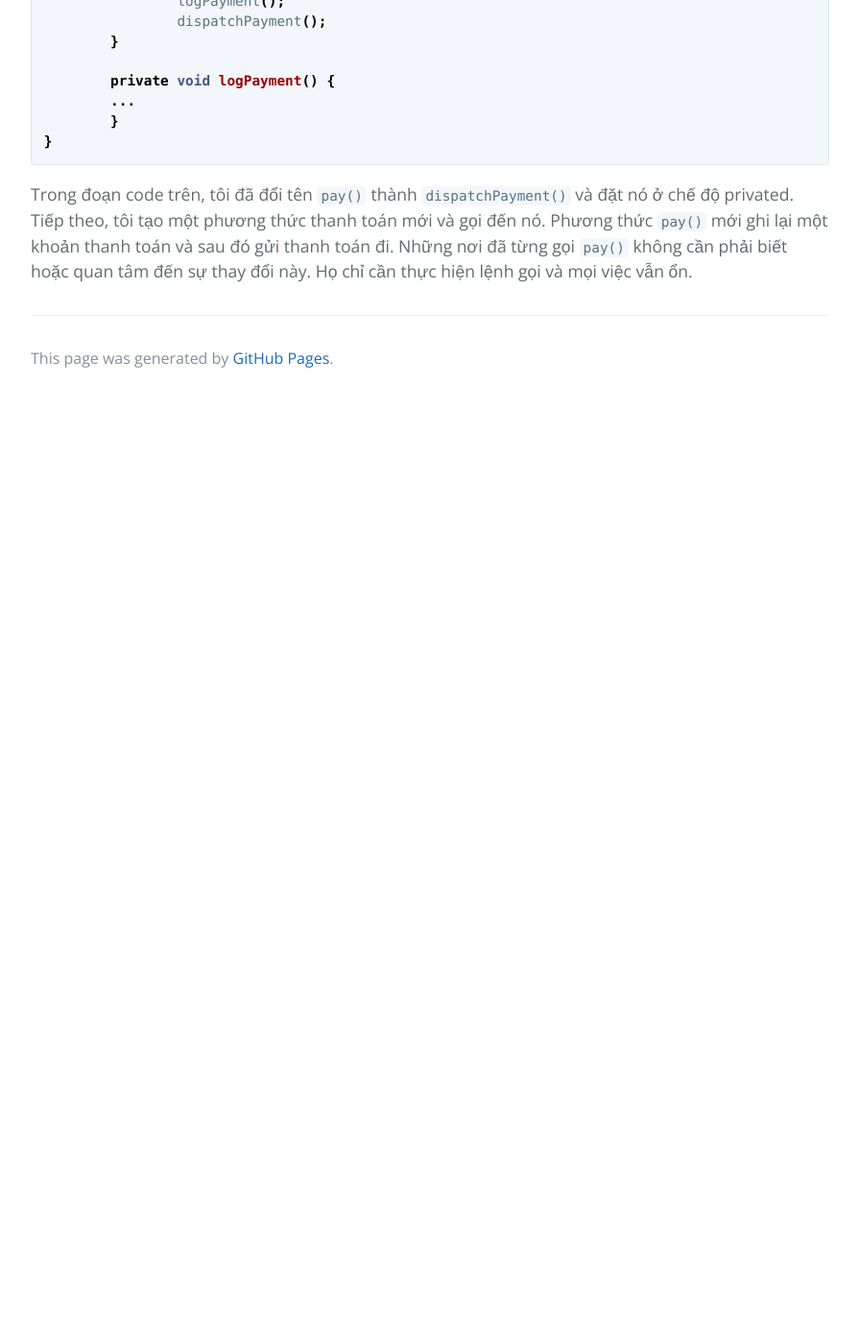
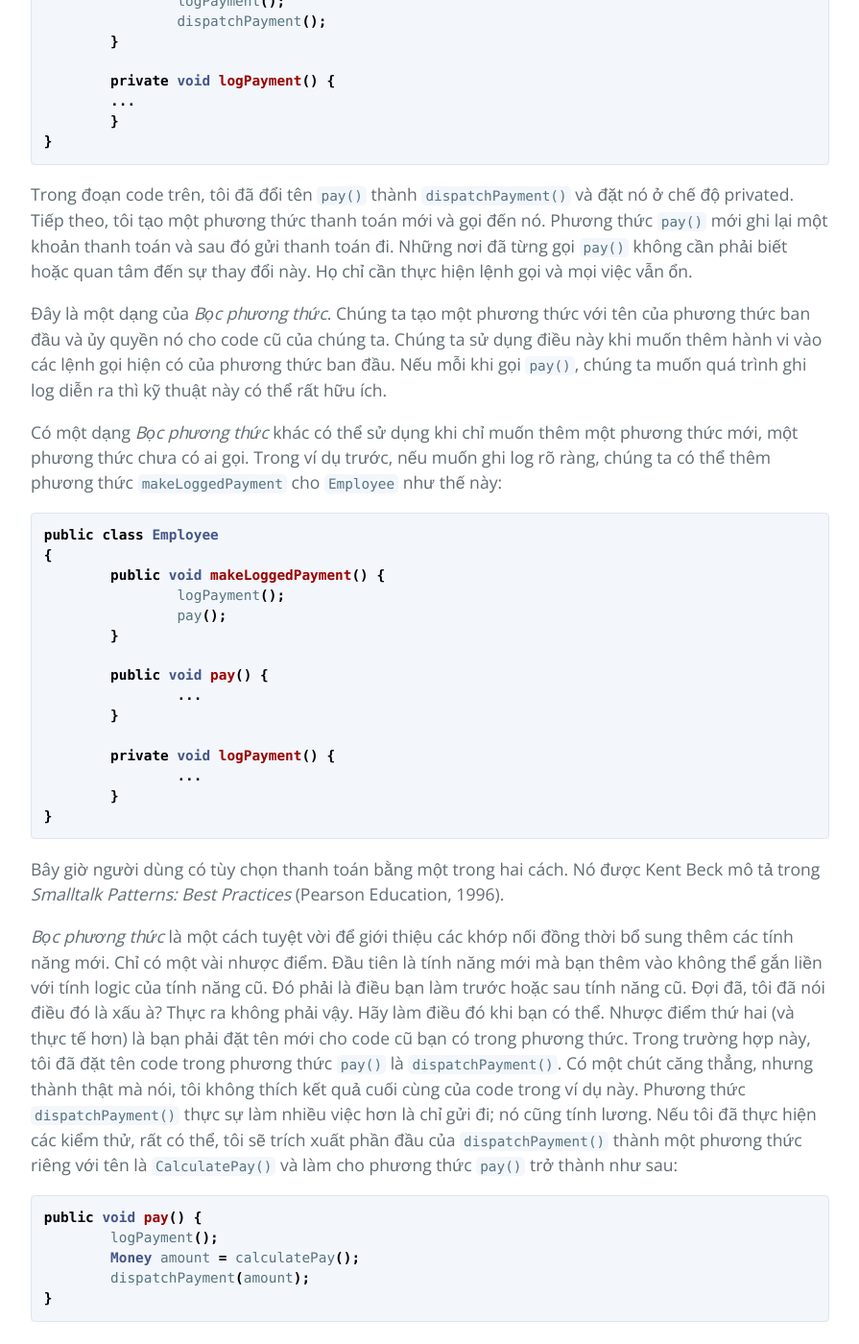
Before and after one commit to HaiBV/haibv.github.io, a Jekyll site: the page built from working-effectively-with-legacy-code/chapter-6-i-dont-have-much-time-and-i-have-to-change-it.md.md, in a window 1280 px wide and 1400 px high, scrolled down 11884 px. Shown: the whole window at 96% size, without its empty margins (192-1087 px from the left). Built offline with Jekyll 4.4.1, drawn with Linux system fonts in a browser that asks for light colours; our own code applies the rules of GitHub Pages for plain Markdown files; before the commit the page ends 12301 px from its top, so only the background shows below that.

Commit message:
Book - Working Efectively with Legacy Code - P2 - C6

````diff
--- a/working-effectively-with-legacy-code/chapter-6-i-dont-have-much-time-and-i-have-to-change-it.md.md
+++ b/working-effectively-with-legacy-code/chapter-6-i-dont-have-much-time-and-i-have-to-change-it.md.md
@@ -324,3 +324,37 @@ public class Employee
 ```
 
 Trong đoạn code trên, tôi đã đổi tên `pay()` thành `dispatchPayment()` và đặt nó ở chế độ privated. Tiếp theo, tôi tạo một phương thức thanh toán mới và gọi đến nó. Phương thức `pay()` mới ghi lại một khoản thanh toán và sau đó gửi thanh toán đi. Những nơi đã từng gọi `pay()` không cần phải biết hoặc quan tâm đến sự thay đổi này. Họ chỉ cần thực hiện lệnh gọi và mọi việc vẫn ổn.
+
+Đây là một dạng của _Bọc phương thức_. Chúng ta tạo một phương thức với tên của phương thức ban đầu và ủy quyền nó cho code cũ của chúng ta. Chúng ta sử dụng điều này khi muốn thêm hành vi vào các lệnh gọi hiện có của phương thức ban đầu. Nếu mỗi khi gọi `pay()`, chúng ta muốn quá trình ghi log diễn ra thì kỹ thuật này có thể rất hữu ích.
+
+Có một dạng _Bọc phương thức_ khác có thể sử dụng khi chỉ muốn thêm một phương thức mới, một phương thức chưa có ai gọi. Trong ví dụ trước, nếu muốn ghi log rõ ràng, chúng ta có thể thêm phương thức `makeLoggedPayment` cho `Employee` như thế này:
+
+```java
+public class Employee
+{
+	public void makeLoggedPayment() {
+		logPayment();
+		pay();
+	}
+
+	public void pay() {
+		...
+	}
+
+	private void logPayment() {
+		...
+	}
+}
+```
+
+Bây giờ người dùng có tùy chọn thanh toán bằng một trong hai cách. Nó được Kent Beck mô tả trong _Smalltalk Patterns: Best Practices_ (Pearson Education, 1996).
+
+_Bọc phương thức_ là một cách tuyệt vời để giới thiệu các khớp nối đồng thời bổ sung thêm các tính năng mới. Chỉ có một vài nhược điểm. Đầu tiên là tính năng mới mà bạn thêm vào không thể gắn liền với tính logic của tính năng cũ. Đó phải là điều bạn làm trước hoặc sau tính năng cũ. Đợi đã, tôi đã nói điều đó là xấu à? Thực ra không phải vậy. Hãy làm điều đó khi bạn có thể. Nhược điểm thứ hai (và thực tế hơn) là bạn phải đặt tên mới cho code cũ bạn có trong phương thức. Trong trường hợp này, tôi đã đặt tên code trong phương thức `pay()` là `dispatchPayment()`. Có một chút căng thẳng, nhưng thành thật mà nói, tôi không thích kết quả cuối cùng của code trong ví dụ này. Phương thức `dispatchPayment()` thực sự làm nhiều việc hơn là chỉ gửi đi; nó cũng tính lương. Nếu tôi đã thực hiện các kiểm thử, rất có thể, tôi sẽ trích xuất phần đầu của `dispatchPayment()` thành một phương thức riêng với tên là `CalculatePay()` và làm cho phương thức `pay()` trở thành như sau:
+
+```java
+public void pay() {
+	logPayment();
+	Money amount = calculatePay();
+	dispatchPayment(amount);
+}
+```
````
